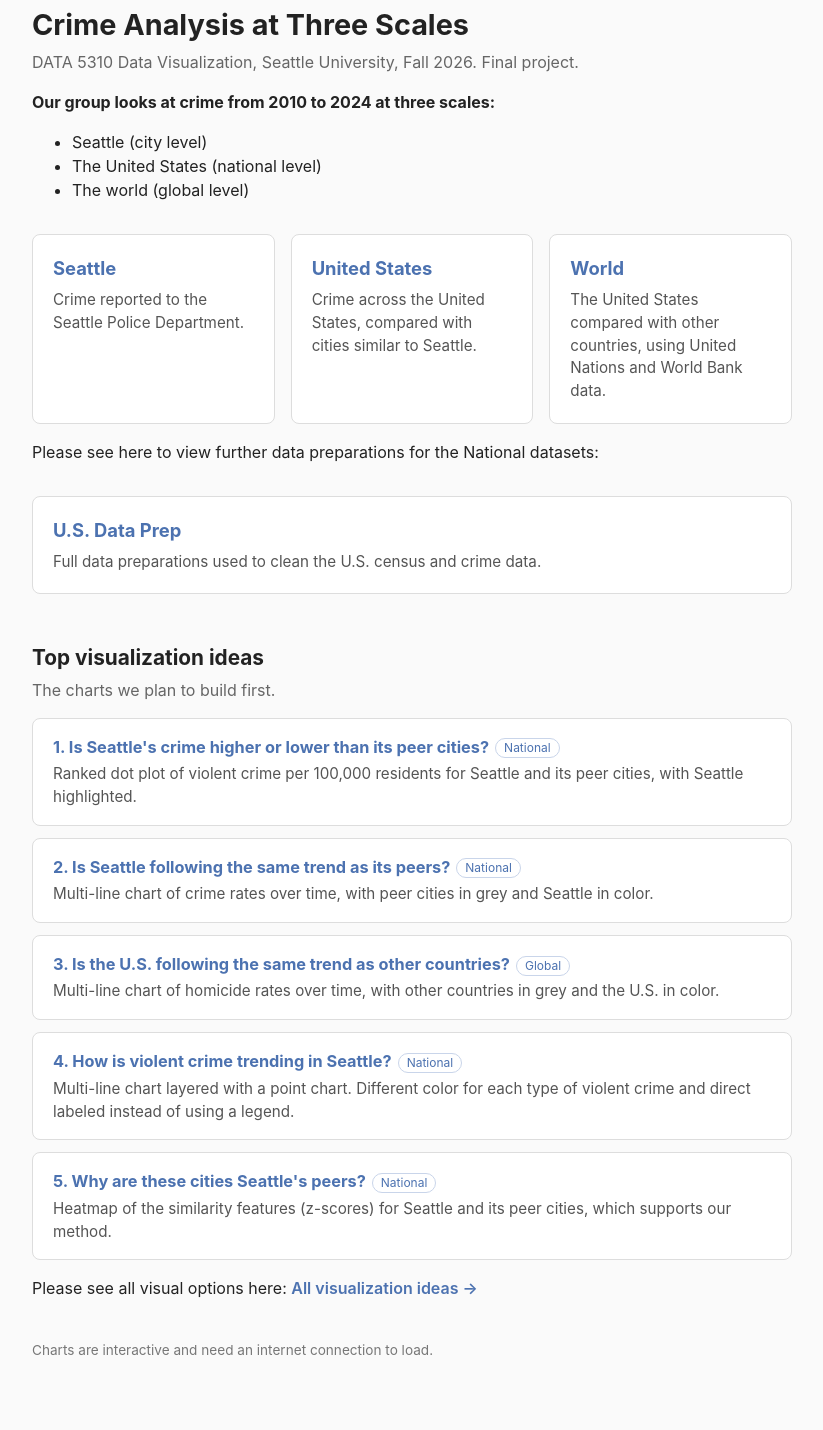
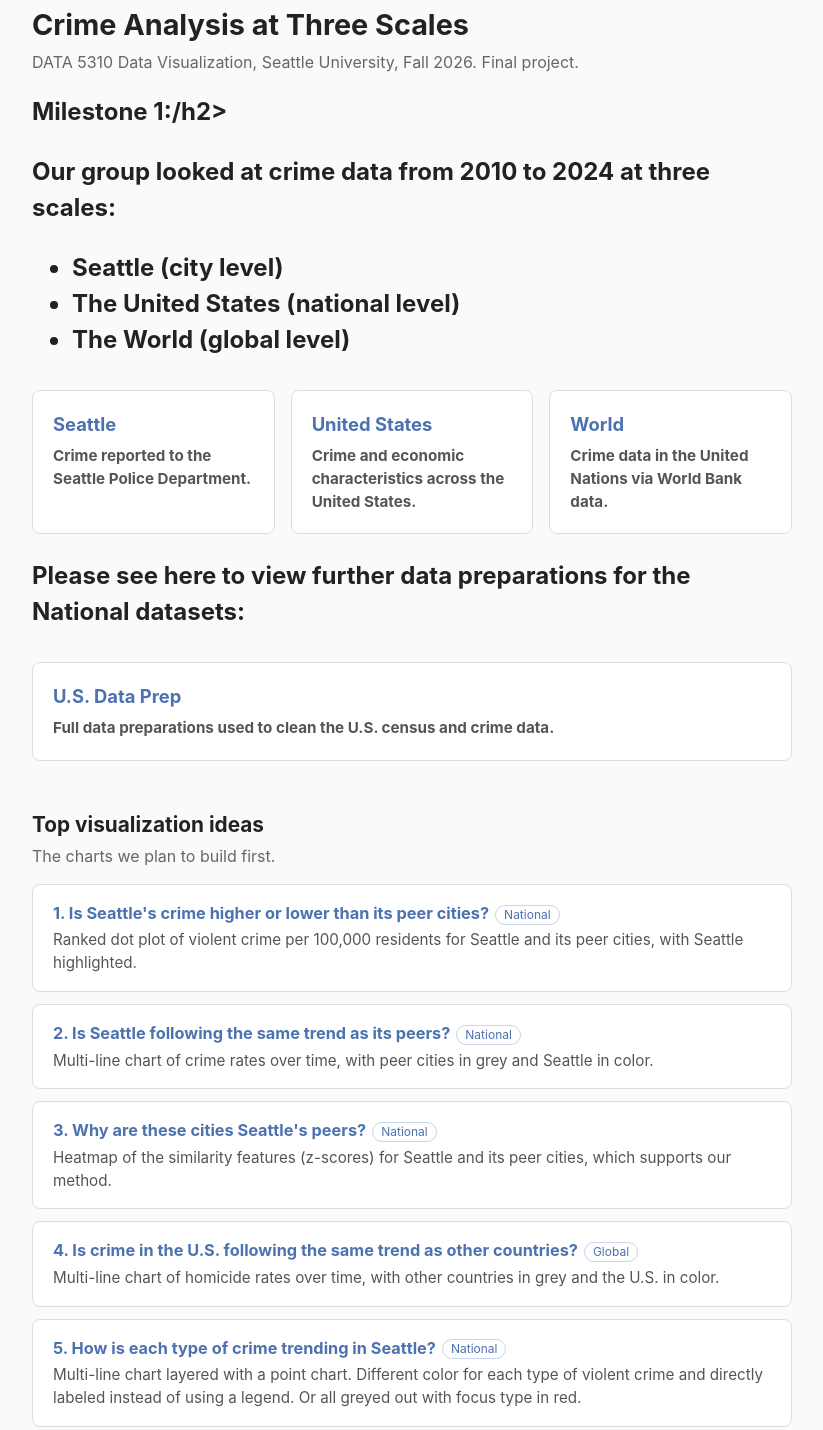
Before and after one commit to alyzukas/seattle-crime-analysis, a plain HTML site: page docs/index.html in a window 1280 px wide. Shown: the part 64-1494 px from the top of the page, without its empty margins (228-1051 px from the left). Before the commit the page ends 1473 px from the top, so only its background shows below. Drawn offline with Linux system fonts and the light colour scheme.

Commit message:
Revise project overview and update headings
Updated project description and adjusted headings for clarity.

```diff
--- a/docs/index.html
+++ b/docs/index.html
@@ -36,11 +36,12 @@
 <body>
   <h1>Crime Analysis at Three Scales</h1>
   <p class="sub">DATA 5310 Data Visualization, Seattle University, Fall 2026. Final project.</p>
-   <p><strong>Our group looks at crime from 2010 to 2024 at three scales:</strong></p>
+  <h2>Milestone 1:/h2>
+   <p><strong>Our group looked at crime data from 2010 to 2024 at three scales:</strong></p>
   <ul class="scales">
     <li>Seattle (city level)</li>
     <li>The United States (national level)</li>
-    <li>The world (global level)</li>
+    <li>The World (global level)</li>
   </ul>
 
   <!-- To add or rename a section, copy one <li> block and change the file name, title and description. -->
@@ -51,11 +52,11 @@
     </a></li>
     <li><a href="national-eda.html">
       <h2>United States</h2>
-      <p>Crime across the United States, compared with cities similar to Seattle.</p>
+      <p>Crime and economic characteristics across the United States.</p>
     </a></li>
     <li><a href="world.html">
       <h2>World</h2>
-      <p>The United States compared with other countries, using United Nations and World Bank data.</p>
+      <p>Crime data in the United Nations via World Bank data.</p>
     </a></li>
   </ul>
 
@@ -82,16 +83,16 @@
       <p>Multi-line chart of crime rates over time, with peer cities in grey and Seattle in color.</p>
     </li>
     <li>
-      <h3>Is the U.S. following the same trend as other countries?<span class="tag">Global</span></h3>
+      <h3>Why are these cities Seattle's peers?<span class="tag">National</span></h3>
+      <p>Heatmap of the similarity features (z-scores) for Seattle and its peer cities, which supports our method.</p>
+    </li>
+    <li>
+      <h3>Is crime in the U.S. following the same trend as other countries?<span class="tag">Global</span></h3>
       <p>Multi-line chart of homicide rates over time, with other countries in grey and the U.S. in color.</p>
     </li>
     <li>
-      <h3>How is violent crime trending in Seattle?<span class="tag">National</span></h3>
-      <p>Multi-line chart layered with a point chart. Different color for each type of violent crime and direct labeled instead of using a legend.</p>
-    </li>
-    <li>
-      <h3>Why are these cities Seattle's peers?<span class="tag">National</span></h3>
-      <p>Heatmap of the similarity features (z-scores) for Seattle and its peer cities, which supports our method.</p>
+      <h3>How is each type of crime trending in Seattle?<span class="tag">National</span></h3>
+      <p>Multi-line chart layered with a point chart. Different color for each type of violent crime and directly labeled instead of using a legend. Or all greyed out with focus type in red.</p>
     </li>
   </ol>
 
```
